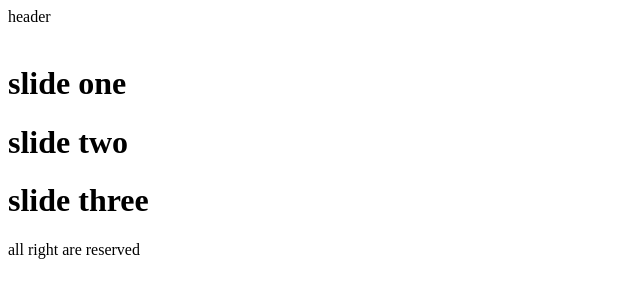
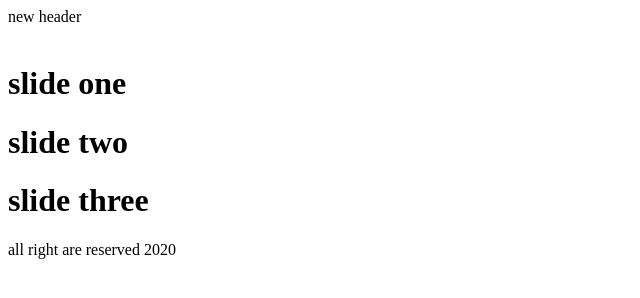
Before and after one commit to mansourehajali/git-project, a plain HTML site: page index.html in a window 1280 px wide. Shown: the full height of the page, 0-640 px from the left. Drawn offline with Linux system fonts and the light colour scheme.

Commit message:
some changes in master

```diff
--- a/index.html
+++ b/index.html
@@ -8,7 +8,7 @@
 </head>
 <body>
   <header>
-      header
+       new header
   </header>
   <div class="banner">
     <img src="banner.jpg" alt="">
@@ -19,7 +19,7 @@
     <h1>slide three</h1>
   </div>
   <footer>
-   all right are reserved
+   all right are reserved 2020
   </footer>
   <script src="script.js"></script>
 </body>
```
